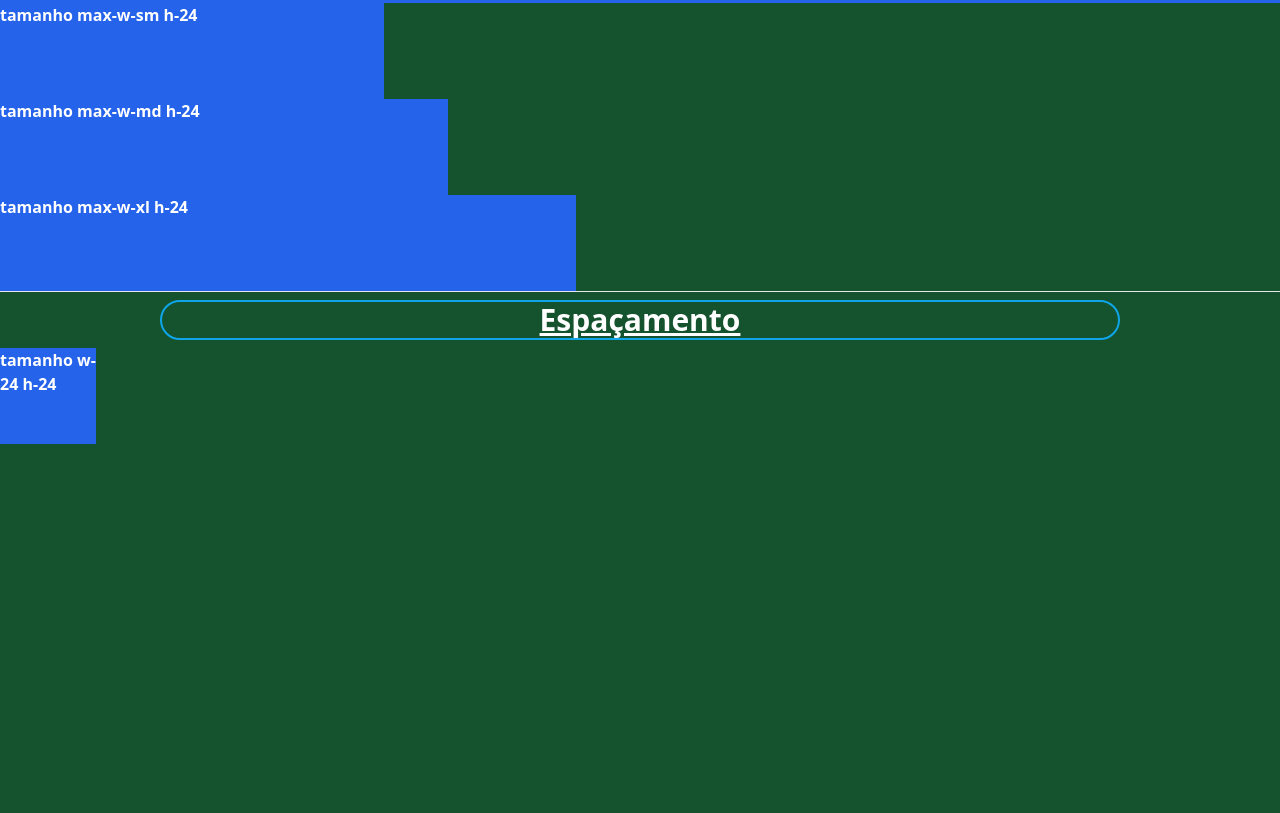
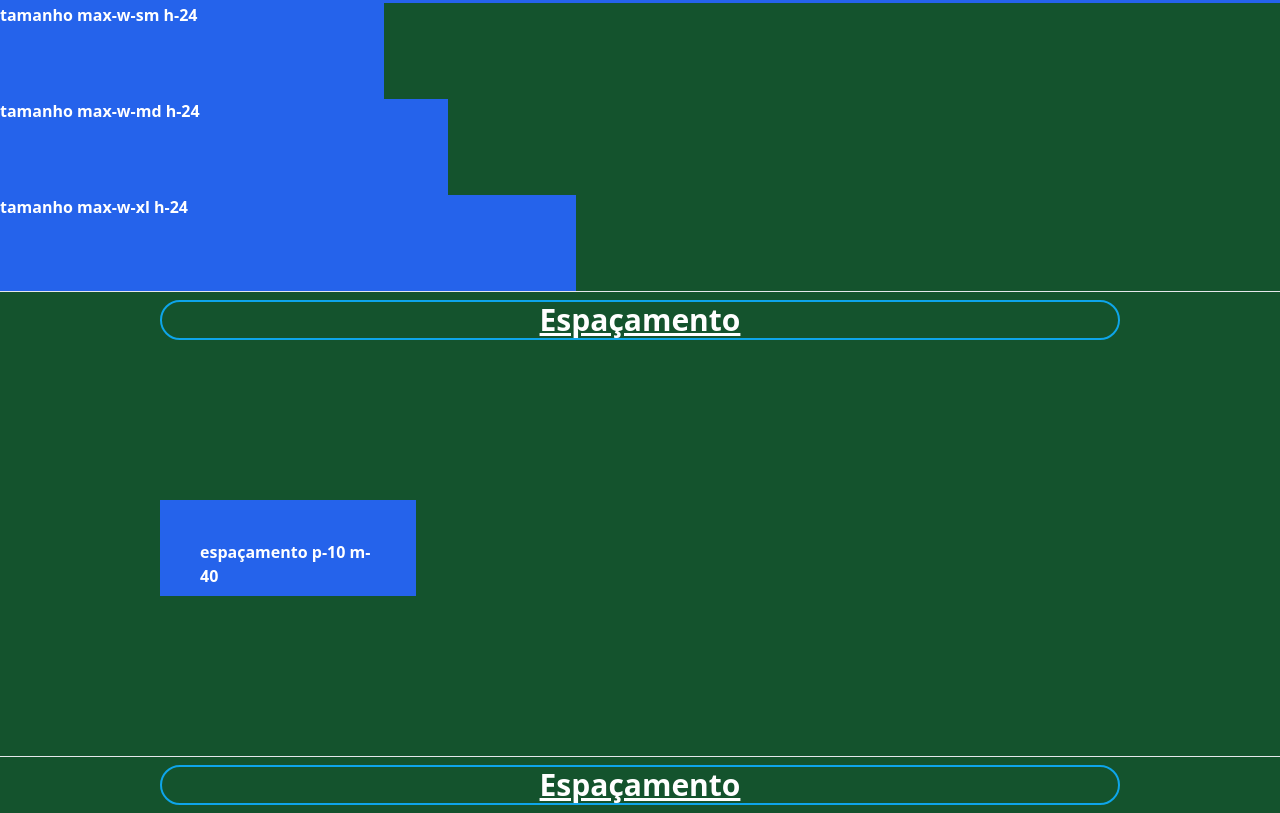
Before and after one commit to Dande94/EstudandoTailwind, a website: page instalandoTW/src/index.html in a window 1280 px wide. Shown: the part 1966-2779 px from the top of the page. Before the commit the page ends 2410 px from the top, so only its background shows below. Drawn offline with Linux system fonts and the light colour scheme.

Commit message:
Modulo 3 - Espaçamentos

```diff
--- a/instalandoTW/src/index.html
+++ b/instalandoTW/src/index.html
@@ -67,7 +67,26 @@
     <hr>
     <h1 class="text-3xl font-bold underline text-center border-solid border-2 border-sky-500 rounded-full text-white my-2 mx-40">Espaçamento</h1>
 
-      <h1 class="bg-blue-600 text-white font-bold w-24 h-24">tamanho w-24 h-24</h1>
+      <h1 class="bg-blue-600 text-white font-bold w-1/5 h-24 p-10 m-40">espaçamento p-10 m-40</h1>
+      <!--
+        'p-' : padding;
+        'm-' : margim;
+        'mt-' : margim top;
+        'mb-' : margim bottom;
+        'my-' : margim eixo Y(vertical);
+        'mx-' : margim eixo X(horizontal);
+        'mr-' : margim direita;
+        'ml-' : margim esquerda;
+
+        'ml-2.5' : pássivel de aceitar números decimais, equivalencia é de 1:4px, nesse caso 2.5 é igual 10px;
+        '-ml-2.5' : mesma configuração que o anterior porém negativo(*somente utilizavel com margim*);
+
+        'm-[10px]' : customizar tamanho(não aconselhavél)
+
+        as mariações descritas em margim também serve pra padding
+       -->
+       <hr>
+       <h1 class="text-3xl font-bold underline text-center border-solid border-2 border-sky-500 rounded-full text-white my-2 mx-40">Espaçamento</h1>
 
 </body>
 </html>
```
Also changed, not shown: instalandoTW/dist/output.css.
